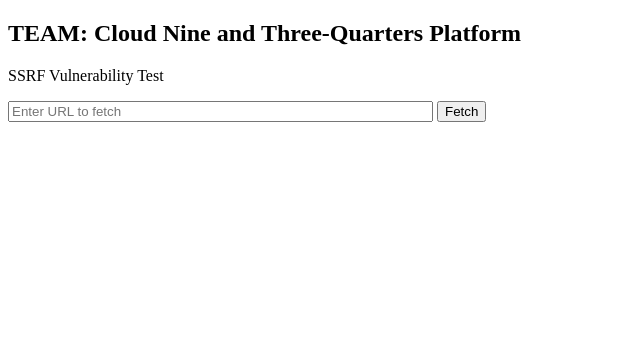
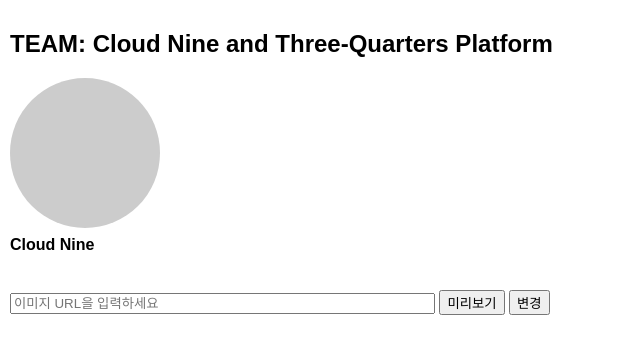
Before and after one commit to jeonis1018/cloud9_infra_attack, a Flask app: page / in a window 1280 px wide. Shown: the top 354 px of the page, without its empty margins (0-640 px from the left). Run offline with Flask 3, Linux system fonts and the light colour scheme; data that the repository does not hold is empty.

Commit message:
feat: 프로필 사진 변경 웹앱 및 S3 프로필 버킷 연동
- webapp: SSRF 데모(/fetch)를 프로필 사진 변경 기능(/preview, /change)으로 개편, S3에 이미지 업로드/조회
- s3-endpoint 모듈: 프로필 이미지 저장용 S3 버킷 신설 (public-access-block, VPC 엔드포인트 전용 정책 포함)
- iam 모듈: EC2 역할에 프로필 버킷 읽기/쓰기 권한 추가
- envs/before: iam/ec2 모듈에 프로필 버킷 연결

```diff
--- a/app/vuln-webapp/app.py
+++ b/app/vuln-webapp/app.py
@@ -1,25 +1,111 @@
 #!/usr/bin/env python3
-from flask import Flask, request, render_template
+import base64
+import os
+
+import boto3
 import requests
+from botocore.client import Config
+from botocore.exceptions import ClientError
+from flask import Flask, redirect, render_template, request, url_for
 
 app = Flask(__name__)
 
+PROFILE_BUCKET_NAME = os.environ.get("PROFILE_BUCKET_NAME", "")
+AWS_REGION = os.environ.get("AWS_REGION", "ap-northeast-2")
+NICKNAME = "Cloud Nine"
+PROFILE_KEY = "profile/current"
+
+# ap-northeast-2(서울) 리전은 SigV4만 지원. endpoint_url을 리전 엔드포인트로 고정해서
+# 서명에 쓰인 host와 실제 요청 host가 어긋나 SignatureDoesNotMatch가 나는 걸 방지
+s3 = boto3.client(
+    "s3",
+    region_name=AWS_REGION,
+    endpoint_url=f"https://s3.{AWS_REGION}.amazonaws.com",
+    config=Config(signature_version="s3v4"),
+)
+
+
+def get_profile_image_url():
+    try:
+        s3.head_object(Bucket=PROFILE_BUCKET_NAME, Key=PROFILE_KEY)
+    except ClientError:
+        return None
+    return s3.generate_presigned_url(
+        "get_object",
+        Params={"Bucket": PROFILE_BUCKET_NAME, "Key": PROFILE_KEY},
+        ExpiresIn=3600,
+    )
+
+
 @app.route("/")
 def index():
-    return render_template("index.html")
+    return render_template("index.html", nickname=NICKNAME, photo_url=get_profile_image_url())
 
-@app.route("/fetch", methods=["GET"])
-def fetch():
+
+@app.route("/preview", methods=["GET"])
+def preview():
     url = request.args.get("url", "")
     if not url:
-        return render_template("result.html", url=url, body="", error="Invalid URL"), 400
+        return render_template("index.html", nickname=NICKNAME, photo_url=get_profile_image_url(), error="URL을 입력하세요"), 400
+
     try:
-        res = requests.get(url)
+        res = requests.get(url, timeout=5)
+    except requests.exceptions.RequestException as e:
+        return render_template(
+            "index.html", nickname=NICKNAME, photo_url=get_profile_image_url(), preview_url=url, error=str(e)
+        ), 502
+
+    content_type = res.headers.get("Content-Type", "")
+    if content_type.startswith("image/"):
+        preview_image = base64.b64encode(res.content).decode("utf-8")
+        return render_template(
+            "index.html",
+            nickname=NICKNAME,
+            photo_url=get_profile_image_url(),
+            preview_url=url,
+            preview_image=preview_image,
+            preview_content_type=content_type,
+        )
+
+    # 이미지가 아닌 응답은 원문 그대로 에러창에 노출한다 (SSRF 오라클)
+    return render_template(
+        "index.html", nickname=NICKNAME, photo_url=get_profile_image_url(), preview_url=url, error=res.text
+    )
+
+
+@app.route("/change", methods=["POST"])
+def change():
+    url = request.form.get("url", "")
+    if not url:
+        return render_template("index.html", nickname=NICKNAME, photo_url=get_profile_image_url(), error="URL을 입력하세요"), 400
+
+    try:
+        res = requests.get(url, timeout=5)
         res.raise_for_status()
     except requests.exceptions.RequestException as e:
-        return render_template("result.html", url=url, body="", error=e), 502
-    body = res.text
-    return render_template("result.html", url=url, body=body)
+        return render_template(
+            "index.html", nickname=NICKNAME, photo_url=get_profile_image_url(), preview_url=url, error=str(e)
+        ), 502
+
+    content_type = res.headers.get("Content-Type", "")
+    if not content_type.startswith("image/"):
+        return render_template(
+            "index.html",
+            nickname=NICKNAME,
+            photo_url=get_profile_image_url(),
+            preview_url=url,
+            error="이미지 파일만 프로필로 설정할 수 있습니다",
+        ), 400
+
+    s3.put_object(
+        Bucket=PROFILE_BUCKET_NAME,
+        Key=PROFILE_KEY,
+        Body=res.content,
+        ContentType=content_type,
+        Tagging="image=true",
+    )
+    return redirect(url_for("index"))
+
 
 if __name__ == "__main__":
     app.run(host="0.0.0.0", port=8080, debug=True)
--- a/app/vuln-webapp/templates/index.html
+++ b/app/vuln-webapp/templates/index.html
@@ -1,15 +1,38 @@
 <!DOCTYPE html>
-<html lang="en">
+<html lang="ko">
 <head>
-    <title>Cloud Nine and Three-Quarters Platform</title>
+    <title>프로필 사진 변경</title>
+    <style>
+        html, body { margin: 0; padding: 0; font-family: sans-serif; }
+        .header { padding: 10px; }
+        .profile-img { display: block; width: 150px; height: 150px; object-fit: cover; border-radius: 50%; background: #ccc; }
+        .nickname { font-weight: bold; margin-top: 8px; }
+        form { padding: 0 10px; margin-top: 10px; }
+        .error-box { color: red; white-space: pre-wrap; word-break: break-all; padding: 10px; margin: 10px; border: 1px solid red; }
+        .preview-img { display: block; max-width: 90vw; margin: 10px; }
+    </style>
 </head>
 <body>
-    <h2>TEAM: Cloud Nine and Three-Quarters Platform</h2>
-    <p>SSRF Vulnerability Test</p>
+    <div class="header">
+        <h2>TEAM: Cloud Nine and Three-Quarters Platform</h2>
+        {% if photo_url %}
+        <img class="profile-img" src="{{ photo_url }}" alt="profile">
+        {% else %}
+        <div class="profile-img"></div>
+        {% endif %}
+        <p class="nickname">{{ nickname }}</p>
+    </div>
 
-    <form action="/fetch" method="get">
-        <input type="text" name="url" size="50" placeholder="Enter URL to fetch" required>
-        <button type="submit">Fetch</button>
+    <form>
+        <input type="text" name="url" size="50" placeholder="이미지 URL을 입력하세요" value="{{ preview_url or '' }}" required>
+        <button type="submit" formaction="/preview" formmethod="get">미리보기</button>
+        <button type="submit" formaction="/change" formmethod="post">변경</button>
     </form>
+
+    {% if error %}
+    <div class="error-box">{{ error }}</div>
+    {% elif preview_image %}
+    <img class="preview-img" src="data:{{ preview_content_type }};base64,{{ preview_image }}" alt="preview">
+    {% endif %}
 </body>
 </html>
```
Also changed, not shown: app/vuln-webapp/templates/result.html (deleted, +0 -24 lines), 7 other files.
